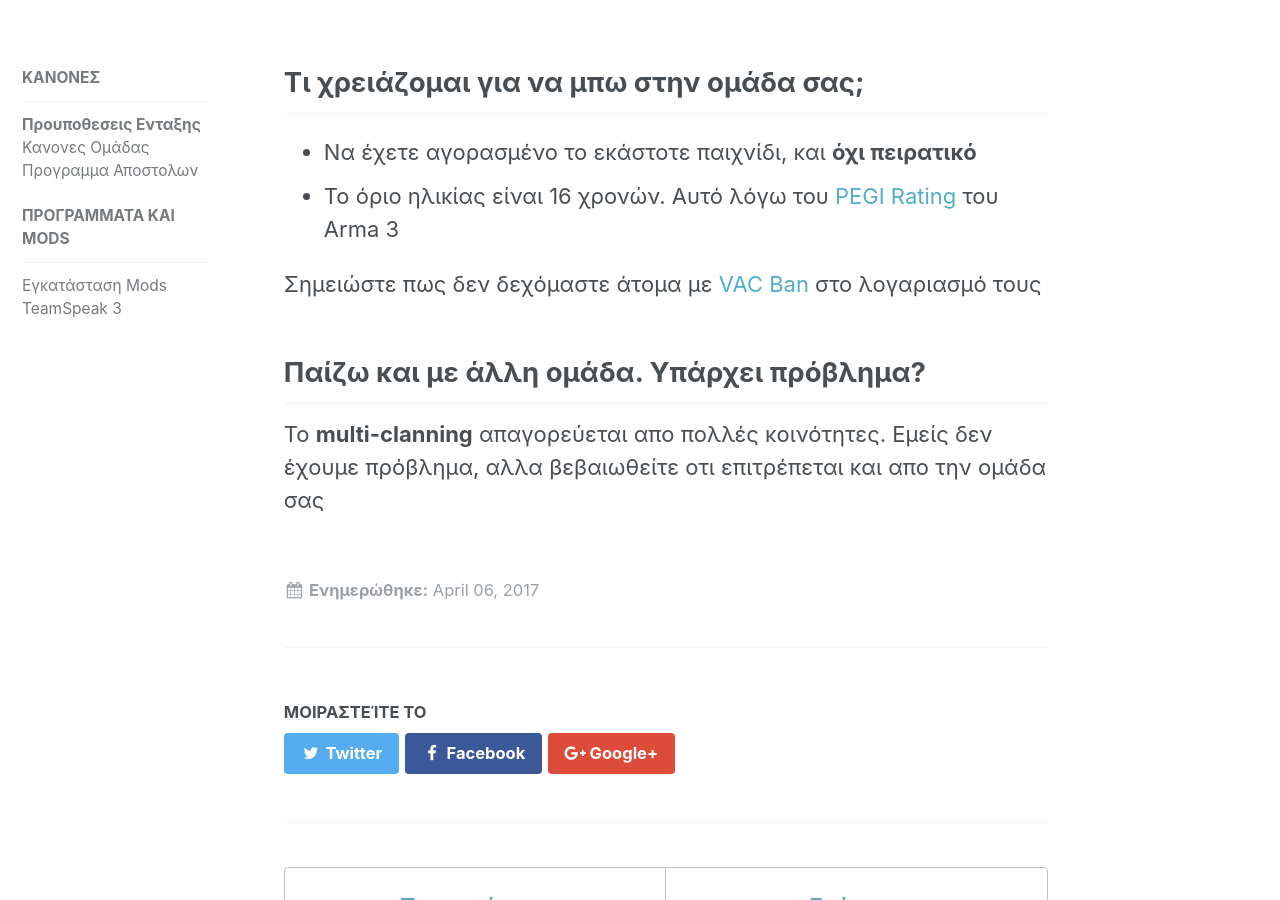
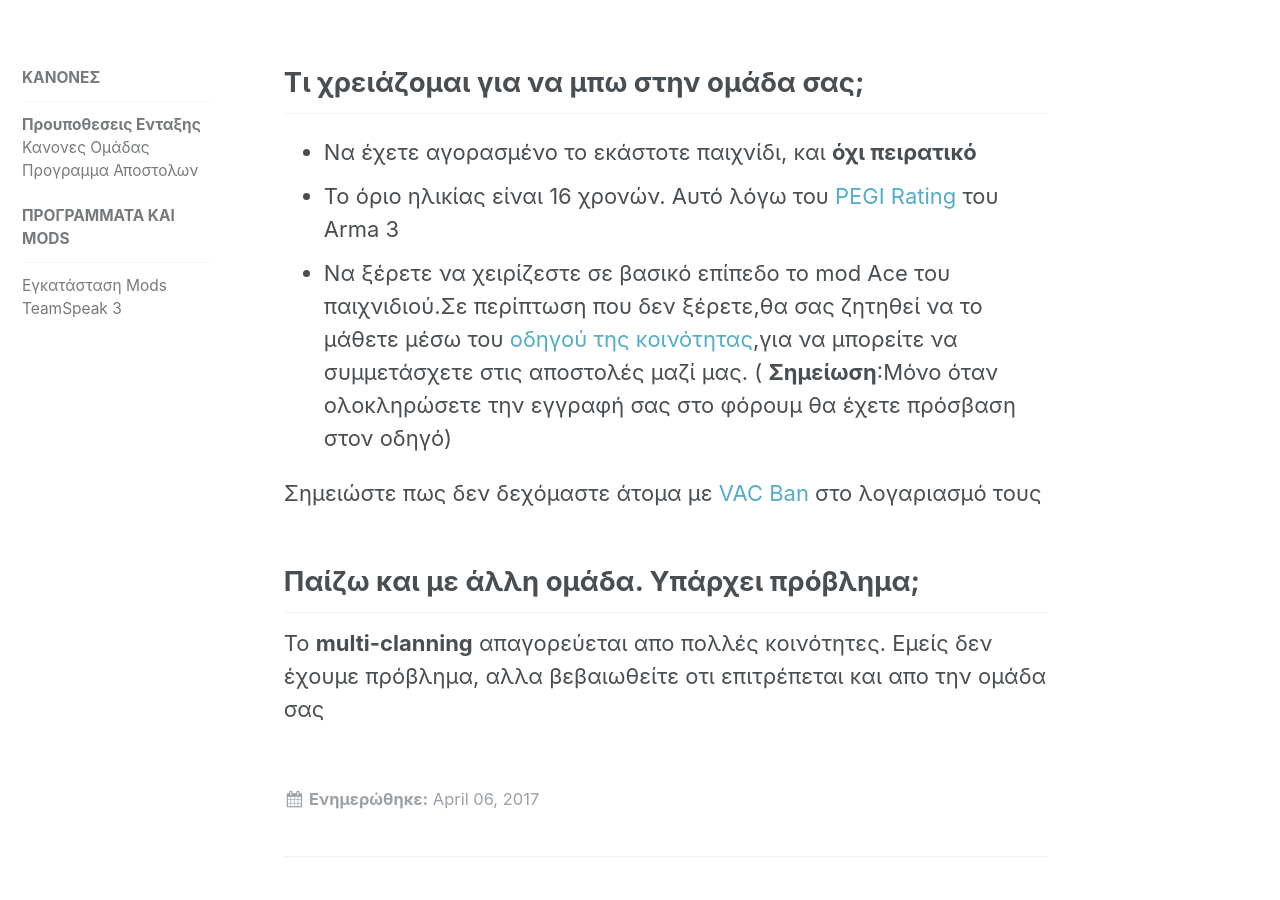
Before and after one commit to SharkGR/Pages, a Jekyll site: the page built from _join/proypotheseis.md, in a window 1280 px wide and 900 px high, scrolled down 354 px. Built offline with Jekyll 4.4.1, drawn with Linux system fonts in a browser that asks for light colours.

Commit message:
Update με το νέο σύστημα recruitment

```diff
--- a/_join/proypotheseis.md
+++ b/_join/proypotheseis.md
@@ -12,10 +12,12 @@ header:
 
 * Να έχετε αγορασμένο το εκάστοτε παιχνίδι, και **όχι πειρατικό**
 * Το όριο ηλικίας είναι 16 χρονών. Αυτό λόγω του [PEGI Rating](http://www.pegi.info/en/index/global_id/505/?searchString=arma+3) του Arma 3
+* Να ξέρετε να χειρίζεστε σε βασικό επίπεδο το mod Ace του παιχνιδιού.Σε περίπτωση που δεν ξέρετε,θα σας ζητηθεί να το μάθετε μέσω του [οδηγού της κοινότητας](https://www.hellenic-milsim.community/t/topic/1712),για να μπορείτε να συμμετάσχετε στις αποστολές μαζί μας.
+( **Σημείωση**:Μόνο όταν ολοκληρώσετε την εγγραφή σας στο φόρουμ θα έχετε πρόσβαση στον οδηγό)
 
 Σημειώστε πως δεν δεχόμαστε άτομα με [VAC Ban](https://support.steampowered.com/kb_article.php?ref=7849-Radz-6869) στο λογαριασμό τους
 
 
-## Παίζω και με άλλη ομάδα. Υπάρχει πρόβλημα?
+## Παίζω και με άλλη ομάδα. Υπάρχει πρόβλημα;
 
 Το **multi-clanning** απαγορεύεται απο πολλές κοινότητες. Εμείς δεν έχουμε πρόβλημα, αλλα βεβαιωθείτε οτι επιτρέπεται και απο την ομάδα σας
```
